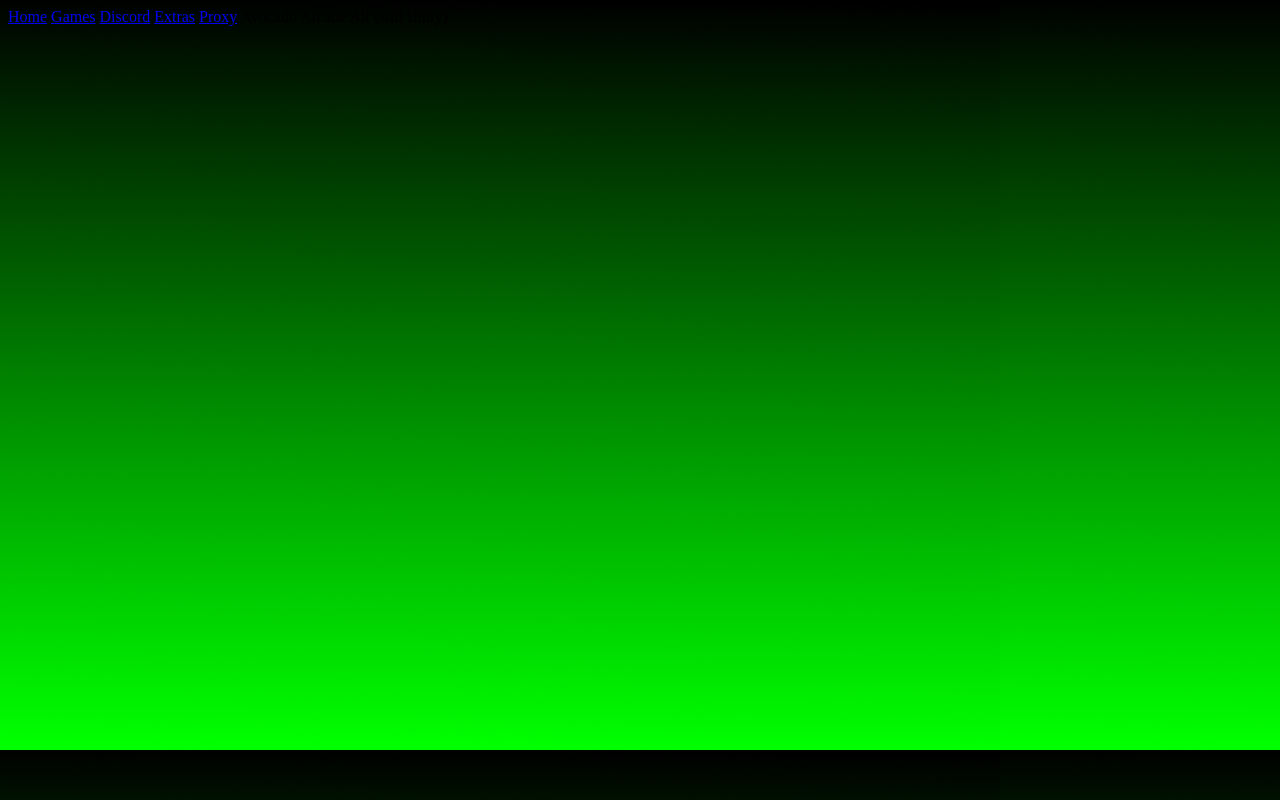
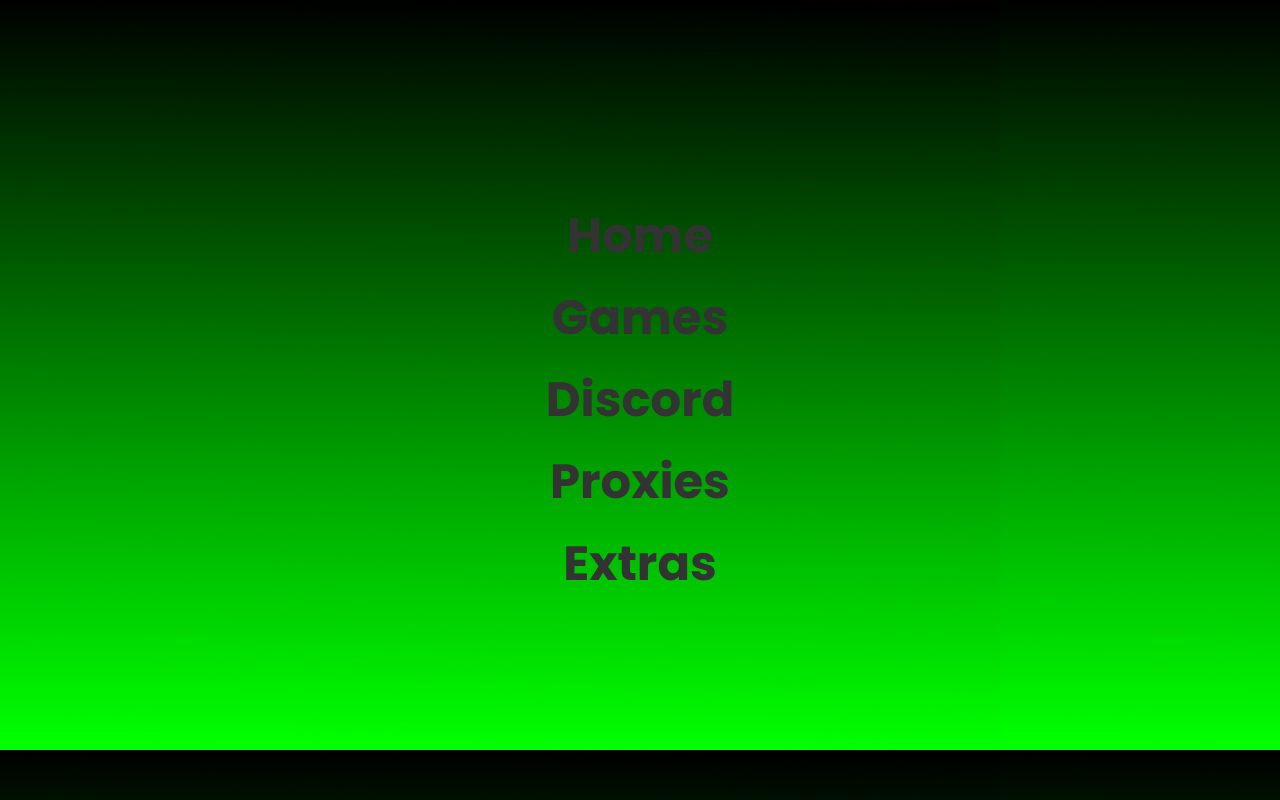
Before and after one commit to unblockedgamesromig/unblockedgamesromig.github.io, a plain HTML site: page index.html in a window 1280 px wide. Drawn offline with Linux system fonts and the light colour scheme.

Commit message:
css don't go brrrrrr v1

```diff
--- a/index.html
+++ b/index.html
@@ -6,16 +6,8 @@
     <title>Avocado Arcade | Proxy</title>
   </head>
   <body>
-    <nav>
-      <a href="./home.html">Home</a>
+  <link rel="stylesheet" href="style.css"> </head> <body>     <ul>         <li><a href="./home.html" data-text="Home">Home</a></li>         <li><a href="./about.html" data-text="Games">Games</a></li>         <li><a href="./service.html" data-text="Discord">Discord</a></li>         <li><a href="./proxy.html" data-text="Proxies">Proxies</a></li>         <li><a href="./contact.html" data-text="Extras">Extras</a></li>              </ul> </body> </html>
 
-      <a href="./about.html">Games</a>
-      <a href="./service.html">Discord</a>
-      <a href="./contact.html">Extras</a>
-      <a href="./proxy.html">Proxy</a>
-    <p1>Avocado Arcade Alt (still shitty)</p1>
-    </nav>
-    <html>
 <head>
 </head>
 <body>
--- /dev/null
+++ b/style.css
@@ -0,0 +1 @@
+@import url('https://fonts.googleapis.com/css?family=Poppins:200,300,400,500,600,700,800,900&display=swap'); * { margin: 0; padding: 0; box-sizing: border-box; font-family: 'Poppins', sans-serif; } body { display: flex; justify-content: center; align-items: center; min-height: 100vh; overflow: hidden; } ul { position: relative; } ul li { list-style: none; text-align: center; } ul li a { color: #333; text-decoration: none; font-size: 3em; padding: 5px 20px; display: inline-flex; font-weight: 700; transition: 0.5s; } ul:hover li a { color: #0002; } ul li:hover a { color: #000; background: rgba(255,255,255,1); } ul li a:before { content: ''; position: absolute; top: 50%; left: 40%; transform: translate(-50%,-50%); display: flex; justify-content: center; align-items: center; font-size: 5em; color: rgba(0,0,0,.1); border-radius: 50%; z-index: -1; opacity: 0; font-weight: 900; text-transform: uppercase; letter-spacing: 500px; transition: letter-spacing 0.5s,left 0.5s; } ul li a:hover:before { content: attr(data-text); opacity: 1; left: 50%; letter-spacing: 10px; width: 1800px; height: 1800px; } ul li:nth-child(6n+1) a:before { background: #81ecec; } ul li:nth-child(6n+2) a:before { background: #ff7675; } ul li:nth-child(6n+3) a:before { background: #55efc4; } ul li:nth-child(6n+4) a:before { background: #a29bfe; } ul li:nth-child(6n+5) a:before { background: #fd79a8; } ul li:nth-child(6n+6) a:before { background: #ffeaa7; }
```
